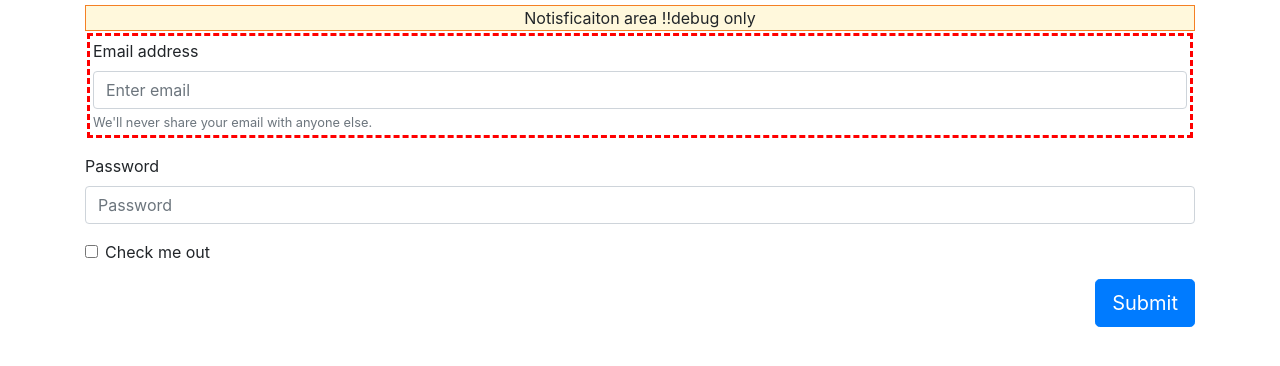
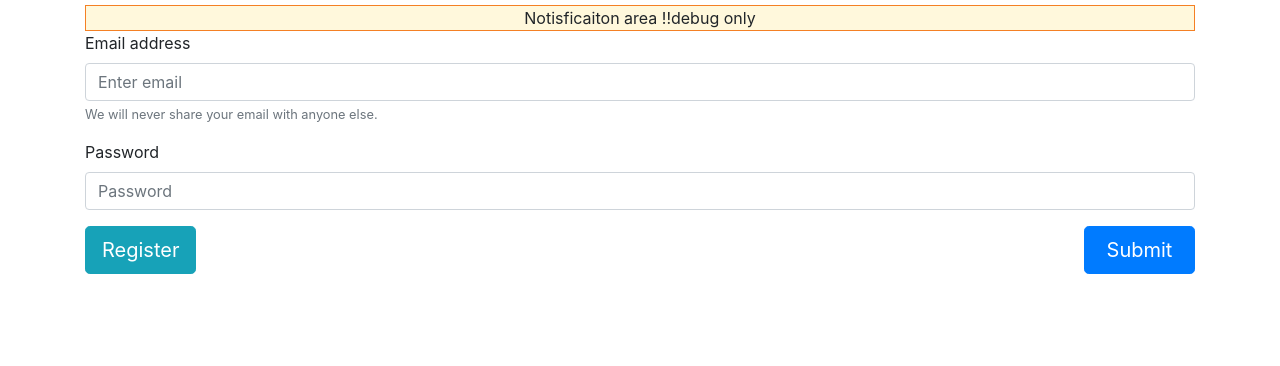
Before and after one commit to shawnzheng99/quizcreator, a website: page index.html in a window 1280 px wide. Shown: the part 52-418 px from the top of the page. Drawn offline with nearby package versions, Linux system fonts and the light colour scheme.

Commit message:
added login and regi pages

```diff
--- a/index.css
+++ b/index.css
@@ -15,3 +15,6 @@
     padding: 3px;
     margin: 2px;
 }
+.form-top-margin{
+	margin-top: 1rem;
+}
--- a/index.html
+++ b/index.html
@@ -9,32 +9,33 @@
         <script type="text/javascript" src="./index.js"></script>
     </head>
 
-    <body class="container" >
+    <body class="container" onload="loginWin()">
 		<h1 class="title">Quiz Creater</h1>
 
 		<div id="msg" class="dis-msg">
 			Notisficaiton area !!debug only
 		</div>
 	<!--login window -->
-		<form>
-			<div class="form-group err-q">
-			  <label for="exampleInputEmail1">Email address</label>
-			  <input type="email" class="form-control" id="exampleInputEmail1" aria-describedby="emailHelp" placeholder="Enter email" required>
+		<form id="loginWin">
+			<!-- <div class="form-group err-q">
+			  <label for="loginEmail">Email address</label>
+			  <input type="email" class="form-control" id="loginEmail" aria-describedby="emailHelp" placeholder="Enter email" required>
 			  <small id="emailHelp" class="form-text text-muted">We'll never share your email with anyone else.</small>
 			</div>
 			<div class="form-group">
-			  <label for="exampleInputPassword1">Password</label>
-			  <input type="password" class="form-control" id="exampleInputPassword1" placeholder="Password" required>
+			  <label for="loginPwd">Password</label>
+			  <input type="password" class="form-control" id="loginPwd" placeholder="Password" required>
 			</div>
-			<!-- debug -->
+
 			<div class="form-check">
 			  <input type="checkbox" class="form-check-input" id="exampleCheck1">
 			  <label class="form-check-label" for="exampleCheck1">Check me out</label>
 			</div>
-			<!-- keep or dicard? -->
+
 			<div class="action-btns mx-auto">
-				<button type="submit" class="btn btn-primary btn-lg float-right" id="btnSubmit">Submit</button>
-			</div>
+				<button type="submit" class="btn btn-info btn-lg float-left" id="btnSubmit">Register</button>
+				<button type="submit" class="btn btn-primary btn-lg float-right" id="btnSubmit">&nbsp;Submit&nbsp;</button>
+			</div> -->
 		</form>
     <!--login done -->
     </body>
--- a/index.js
+++ b/index.js
@@ -2,9 +2,50 @@
  * index login page
  */
 
-// btn submit lisnter
+// btns submit lisnters
 $(()=>{
+	//btnSubmit
 	$('#btnSubmit').click(()=>{
 		console.log('submit pressed');
-	})
+	});
+
+	//Register btn
+	$('#btnRegi').click(()=>{
+		regiWin();
+	});
 });
+
+function loginWin(){
+	// email input field
+	let emailDiv = $('<div class="form-group" id="emailDiv">'); //show err id
+	let emailLbl = $('<label for="loginEmail">Email address</label>');
+	let emailIpt = $('<input type="email" class="form-control" id="loginEmail" aria-describedby="emailHelp" placeholder="Enter email" required>');
+	let emailHelp = $('<small id="emailHelp" class="form-text text-muted">We will never share your email with anyone else.</small>');
+	emailDiv.append(emailLbl, emailIpt, emailHelp);
+
+	// password input field
+	let pwdDiv = $('<div class="form-group" id="pwdDiv">'); //show err id
+	let pwdLbl = $('<label for="loginPwd">Password</label>');
+	let pwdIpt = $('<input type="password" class="form-control" id="loginPwd" placeholder="Password" required>');
+	let regiDiv = $('<div id="regi">');
+	pwdDiv.append(pwdLbl, pwdIpt);
+	regiDiv.append(pwdDiv);
+
+	//btns div
+	let btnDiv = $('<div class="action-btns mx-auto">');
+	let regiBtn = $('<button type="button" class="btn btn-info btn-lg float-left" id="btnRegi">Register</button>');
+	let loginBtn = $('<button type="submit" class="btn btn-primary btn-lg float-right" id="btnSubmit">&nbsp;Submit&nbsp;</button>');
+	btnDiv.append(regiBtn, loginBtn);
+
+	// append to root div
+	$('#loginWin').append(emailDiv, regiDiv, btnDiv);
+}
+
+function regiWin(){
+	// password confirm input field
+	let pwdDiv = $('<div class="form-group" id="pwdDiv">'); //show err id
+	let pwdLbl = $('<label for="loginPwd">Confirm your password:</label>');
+	let pwdIpt = $('<input type="password" class="form-control" id="loginPwd" placeholder="Password" required>');
+	pwdDiv.append(pwdLbl, pwdIpt);
+	$('#regi').append(pwdDiv);
+}
```
